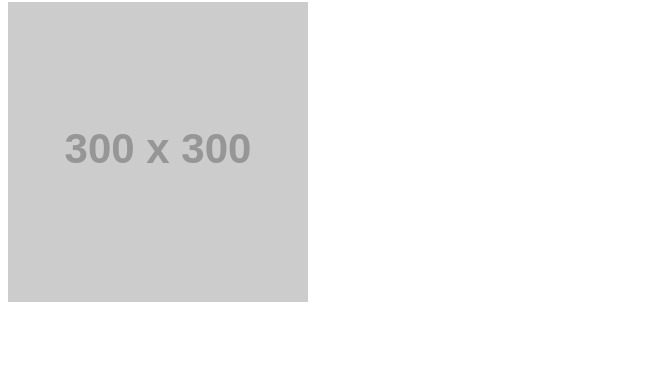
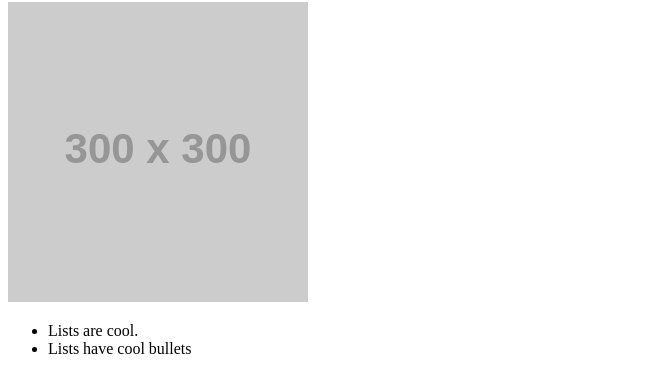
Before and after one commit to donburks/apr92018_intro_git, a plain HTML site: page index.html in a window 1280 px wide. Shown: the part 686-1060 px from the top of the page, without its empty margins (0-663 px from the left). Before the commit the page ends 1000 px from the top, so only its background shows below. Drawn offline with Linux system fonts and the light colour scheme; placeholder pictures from the web are drawn by us.

Commit message:
Added a list to index.html

```diff
--- a/index.html
+++ b/index.html
@@ -10,5 +10,9 @@
       <img src="http://placekitten.com/600/600" alt="Kitten!" /><br />
       <img src="http://placehold.it/300/300" alt="Something?" />
     </div>
+    <ul>
+      <li>Lists are cool.</li>
+      <li>Lists have cool bullets</li>
+    </ul>
   </body>
 </html>
```
